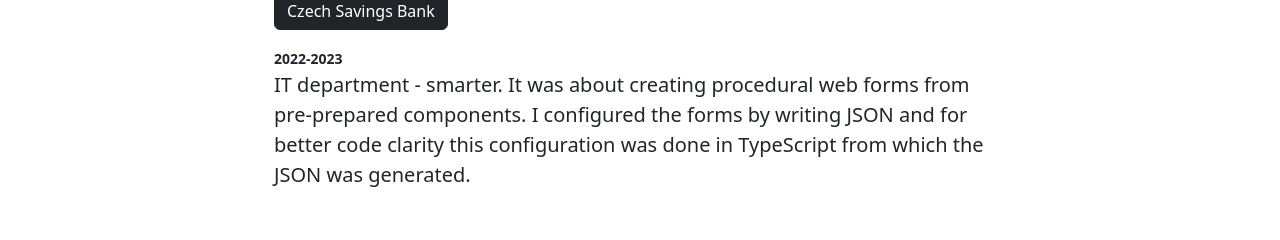
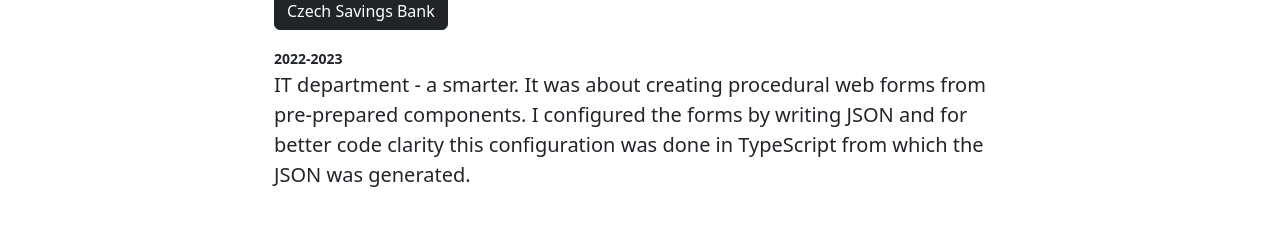
Before and after one commit to RadekPluhar/my_website_en, a plain HTML site: page praxe.html in a window 1280 px wide. Shown: the part 230-470 px from the top of the page. Drawn offline with Linux system fonts and the light colour scheme; a script that the page names is missing.

Commit message:
Text editing of the practice file.

```diff
--- a/praxe.html
+++ b/praxe.html
@@ -70,7 +70,7 @@
             <p><a type="button" href="https://www.csas.cz/cs/osobni-finance" target="_blank" class="btn btn-dark">Czech
                 Savings Bank</a></p>
             <small><strong>2022-2023</strong></small>
-            <p class="lead">IT department - smarter. It was about creating procedural web forms from pre-prepared
+            <p class="lead">IT department - a smarter. It was about creating procedural web forms from pre-prepared
               components. I configured the forms by writing JSON and for better code clarity this configuration was done
               in TypeScript from which the JSON was generated.</p>
           </article>
```
